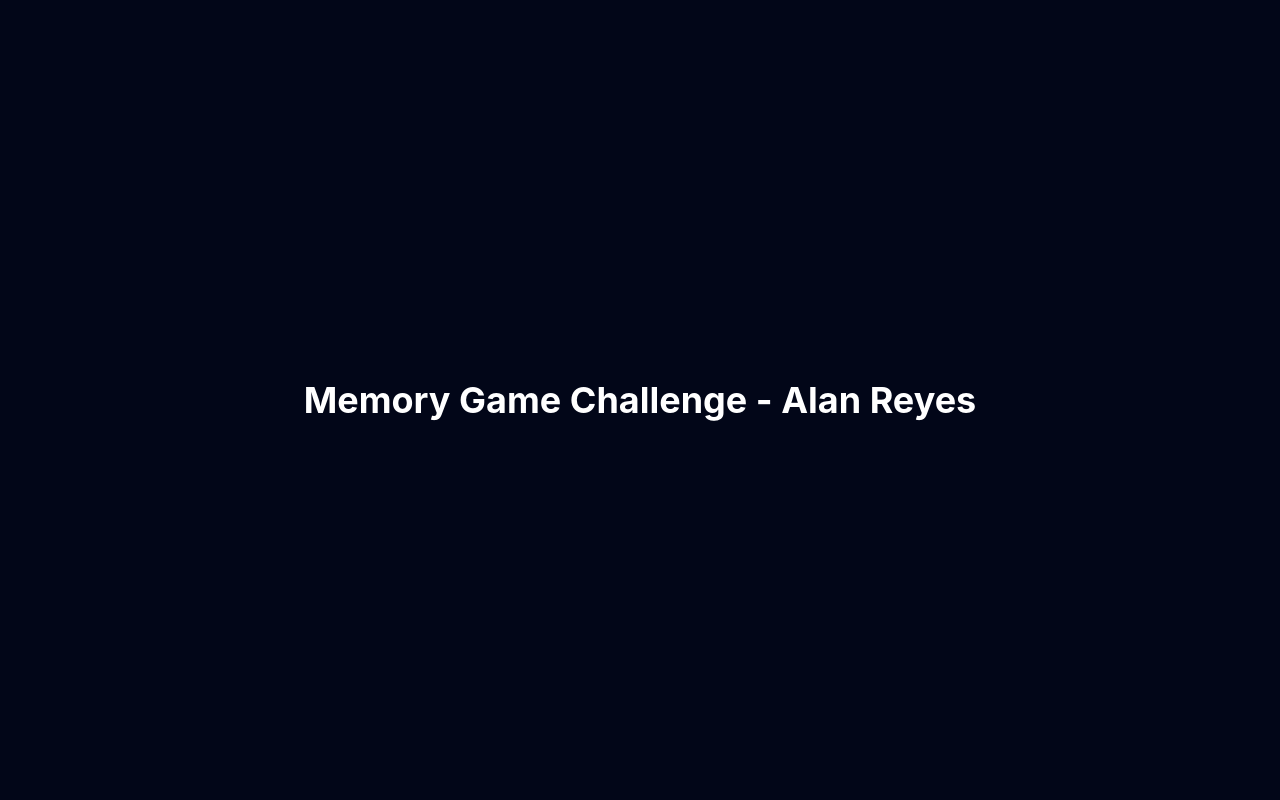
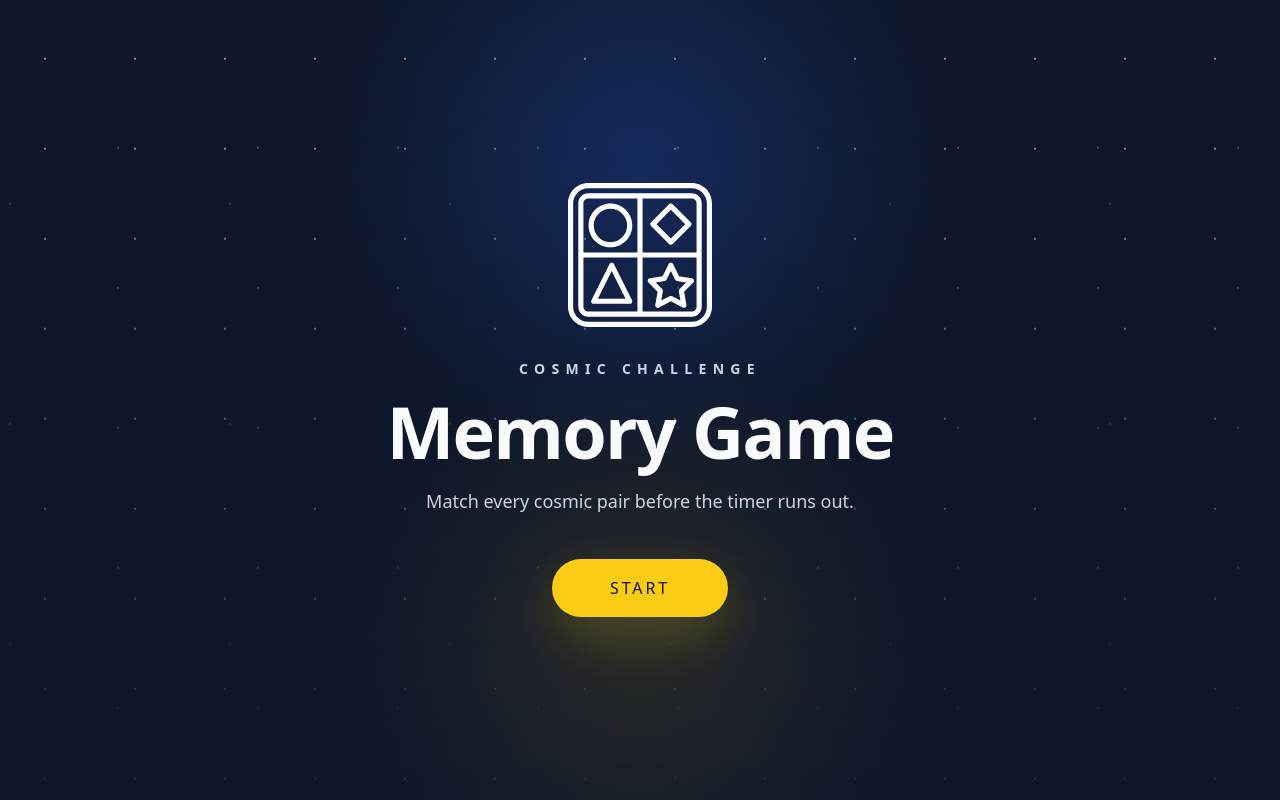
Before and after one commit to AlanRB08/memo-game-challenge, a React (Vite) app: page / in a window 1280 px wide. Built offline with nearby package versions, Linux system fonts and the light colour scheme.

Commit message:
feat: add animated start screen

```diff
--- a/src/App.tsx
+++ b/src/App.tsx
@@ -1,13 +1,22 @@
+import { useState } from "react";
+import { StartScreen } from "./components/StartScreen";
+
+type Screen = "start" | "game";
 
 function App() {
+  const [screen, setScreen] = useState<Screen>("start");
 
   return (
     <>
-     <main className="min-h-screen bg-slate-950 text-white grid place-items-center">
-      <h1 className="text-4xl font-bold">Memory Game Challenge - Alan Reyes</h1>
-    </main>
+      {screen === "start" && <StartScreen onStart={() => setScreen("game")} />}
+
+      {screen === "game" && (
+        <main className="min-h-screen bg-background text-text-primary">
+          Game screen
+        </main>
+      )}
     </>
-  )
+  );
 }
 
-export default App
+export default App;
--- /dev/null
+++ b/src/components/StartScreen.tsx
@@ -0,0 +1,51 @@
+import logo from "../assets/logo.svg";
+
+type StartScreenProps = {
+  onStart: () => void;
+};
+
+export function StartScreen({ onStart }: StartScreenProps) {
+  return (
+    <main className="relative min-h-screen overflow-hidden bg-background text-text-primary">
+      <div className="stars-bg absolute inset-0" />
+      <div className="cosmic-glow absolute inset-0" />
+
+      <section className="relative z-10 flex min-h-screen items-center justify-center px-6 py-12">
+        <div className="w-full max-w-2xl text-center">
+          <div className="start-logo-reveal mb-8">
+            <img
+              src={logo}
+              alt="Memory Game logo"
+              className="mx-auto h-28 w-auto sm:h-36"
+            />
+          </div>
+
+          <p className="mb-4 text-xs font-bold uppercase tracking-[0.45em] text-text-secondary sm:text-sm">
+            Cosmic Challenge
+          </p>
+
+          <h1 className="text-5xl font-black tracking-tight sm:text-7xl">
+            Memory Game
+          </h1>
+
+          <p className="mx-auto mt-5 max-w-md text-base leading-7 text-text-secondary sm:text-lg">
+            Match every cosmic pair before the timer runs out.
+          </p>
+
+          <div className="start-button-reveal mt-11">
+            <button
+              type="button"
+              onClick={onStart}
+              aria-label="Start memory game"
+              className="group relative inline-flex min-w-44 cursor-pointer items-center justify-center overflow-hidden rounded-full border border-card-mark/50 bg-card-mark px-9 py-4 text-base font-black uppercase tracking-[0.18em] text-background shadow-[0_18px_50px_rgba(250,204,21,0.22)] transition-shadow duration-300 ease-out hover:button-pop hover:shadow-[0_22px_70px_rgba(250,204,21,0.38)] active:scale-[0.98]"
+            >
+              <span className="absolute inset-0 -translate-x-full bg-gradient-to-r from-white/0 via-white/35 to-white/0 opacity-0 transition duration-700 group-hover:translate-x-full group-hover:opacity-100" />
+
+              <span className="relative z-10">Start</span>
+            </button>
+          </div>
+        </div>
+      </section>
+    </main>
+  );
+}
--- a/src/index.css
+++ b/src/index.css
@@ -1 +1,153 @@
 @import "tailwindcss";
+
+@theme {
+  --font-sans: system-ui, Avenir, Helvetica, Arial, sans-serif;
+
+  --color-background: #0f172a;
+  --color-surface: #1e293b;
+  --color-card-back: #2563eb;
+  --color-card-mark: #facc15;
+  --color-text-primary: #f8fafc;
+  --color-text-secondary: #cbd5e1;
+  --color-success: #22c55e;
+  --color-error: #ef4444;
+}
+
+html {
+  font-family: var(--font-sans);
+}
+
+body {
+  min-width: 320px;
+  min-height: 100vh;
+  margin: 0;
+  background: var(--color-background);
+  color: var(--color-text-primary);
+}
+
+button {
+  font: inherit;
+}
+
+button:focus-visible {
+  outline: 3px solid var(--color-card-mark);
+  outline-offset: 4px;
+}
+
+.stars-bg {
+  background-image: radial-gradient(
+      circle,
+      rgba(248, 250, 252, 0.9) 1px,
+      transparent 1px
+    ),
+    radial-gradient(circle, rgba(248, 250, 252, 0.5) 1px, transparent 1px),
+    radial-gradient(circle, rgba(250, 204, 21, 0.45) 1px, transparent 1px);
+  background-size: 90px 90px, 140px 140px, 220px 220px;
+  background-position: 0 0, 48px 64px, 120px 80px;
+  opacity: 0.65;
+  animation: stars-drift 36s linear infinite;
+  will-change: transform;
+}
+
+.cosmic-glow {
+  background: radial-gradient(
+      circle at 50% 20%,
+      rgba(37, 99, 235, 0.26),
+      transparent 34%
+    ),
+    radial-gradient(circle at 50% 80%, rgba(250, 204, 21, 0.1), transparent 32%),
+    linear-gradient(180deg, rgba(15, 23, 42, 0.05), rgba(15, 23, 42, 0.9));
+  pointer-events: none;
+}
+
+.start-logo-reveal {
+  opacity: 0;
+  animation: logo-reveal 1200ms cubic-bezier(0.22, 1, 0.36, 1) forwards;
+}
+
+.start-button-reveal {
+  opacity: 0;
+  animation: button-reveal 1200ms cubic-bezier(0.22, 1, 0.36, 1) 350ms forwards;
+}
+
+@keyframes stars-drift {
+  from {
+    transform: translate3d(0, 0, 0);
+  }
+
+  to {
+    transform: translate3d(0, 90px, 0);
+  }
+}
+
+@keyframes logo-reveal {
+  0% {
+    opacity: 0;
+    transform: translateY(-100vh) scale(0.96);
+  }
+
+  75% {
+    opacity: 1;
+    transform: translateY(8px) scale(1);
+  }
+
+  100% {
+    opacity: 1;
+    transform: translateY(0) scale(1);
+  }
+}
+@keyframes button-reveal {
+  0% {
+    opacity: 0;
+    transform: translateY(100vh) scale(0.96);
+    filter: blur(8px);
+  }
+
+  75% {
+    opacity: 1;
+    transform: translateY(-8px) scale(1);
+    filter: blur(0);
+  }
+
+  100% {
+    opacity: 1;
+    transform: translateY(0) scale(1);
+    filter: blur(0);
+  }
+}
+.hover\:button-pop:hover {
+  animation: button-pop 650ms cubic-bezier(0.22, 1, 0.36, 1);
+}
+@media (prefers-reduced-motion: reduce) {
+  .stars-bg,
+  .start-logo-reveal,
+  .start-button-reveal,
+  .hover\:button-pop:hover {
+    animation: none;
+    opacity: 1;
+    transform: none;
+    filter: none;
+  }
+}
+
+@keyframes button-pop {
+  0% {
+    transform: translateY(0) scale(1);
+  }
+
+  35% {
+    transform: translateY(-6px) scale(1.04);
+  }
+
+  55% {
+    transform: translateY(2px) scale(0.99);
+  }
+
+  75% {
+    transform: translateY(-2px) scale(1.01);
+  }
+
+  100% {
+    transform: translateY(0) scale(1);
+  }
+}
```
Also changed, not shown: src/assets/logo.svg.
